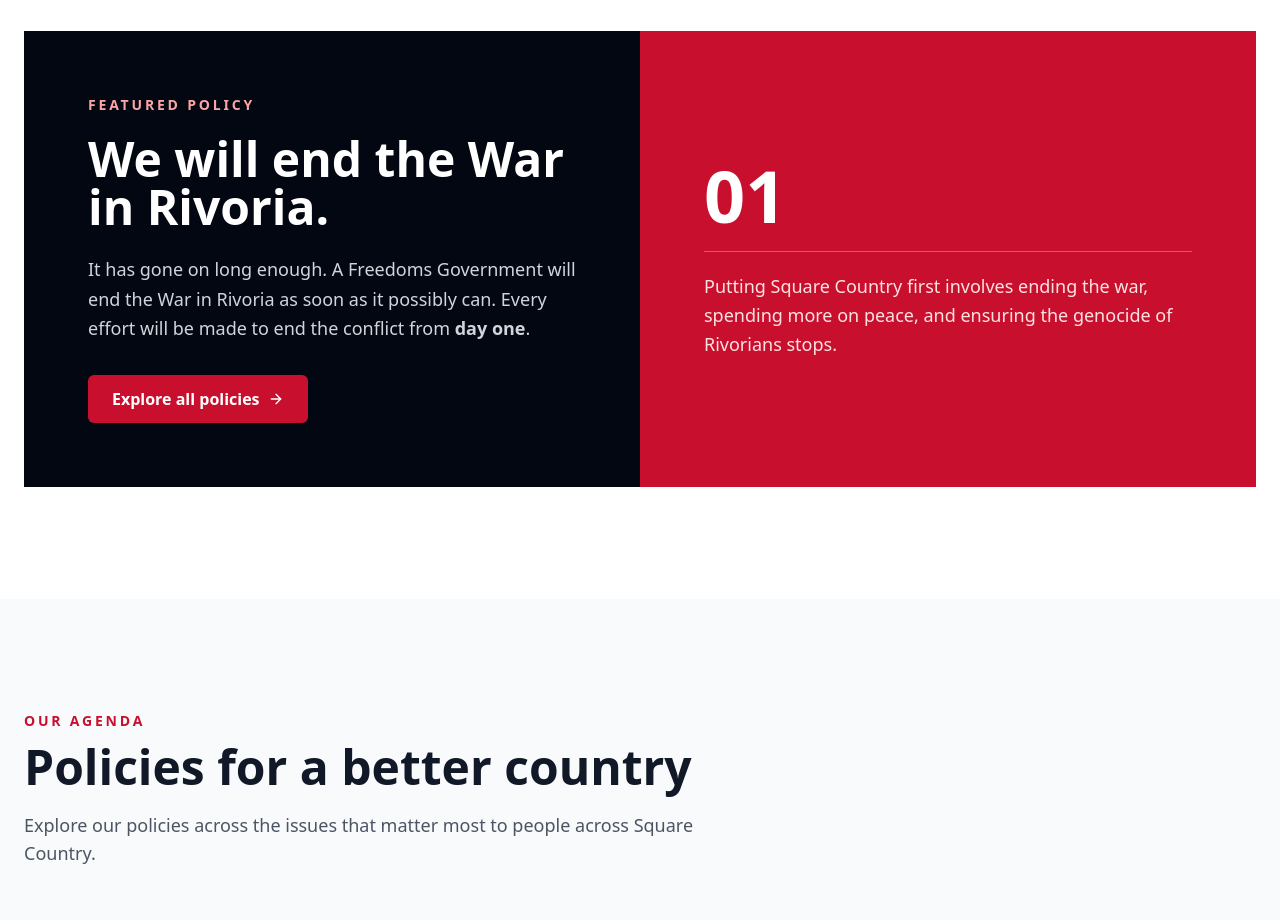
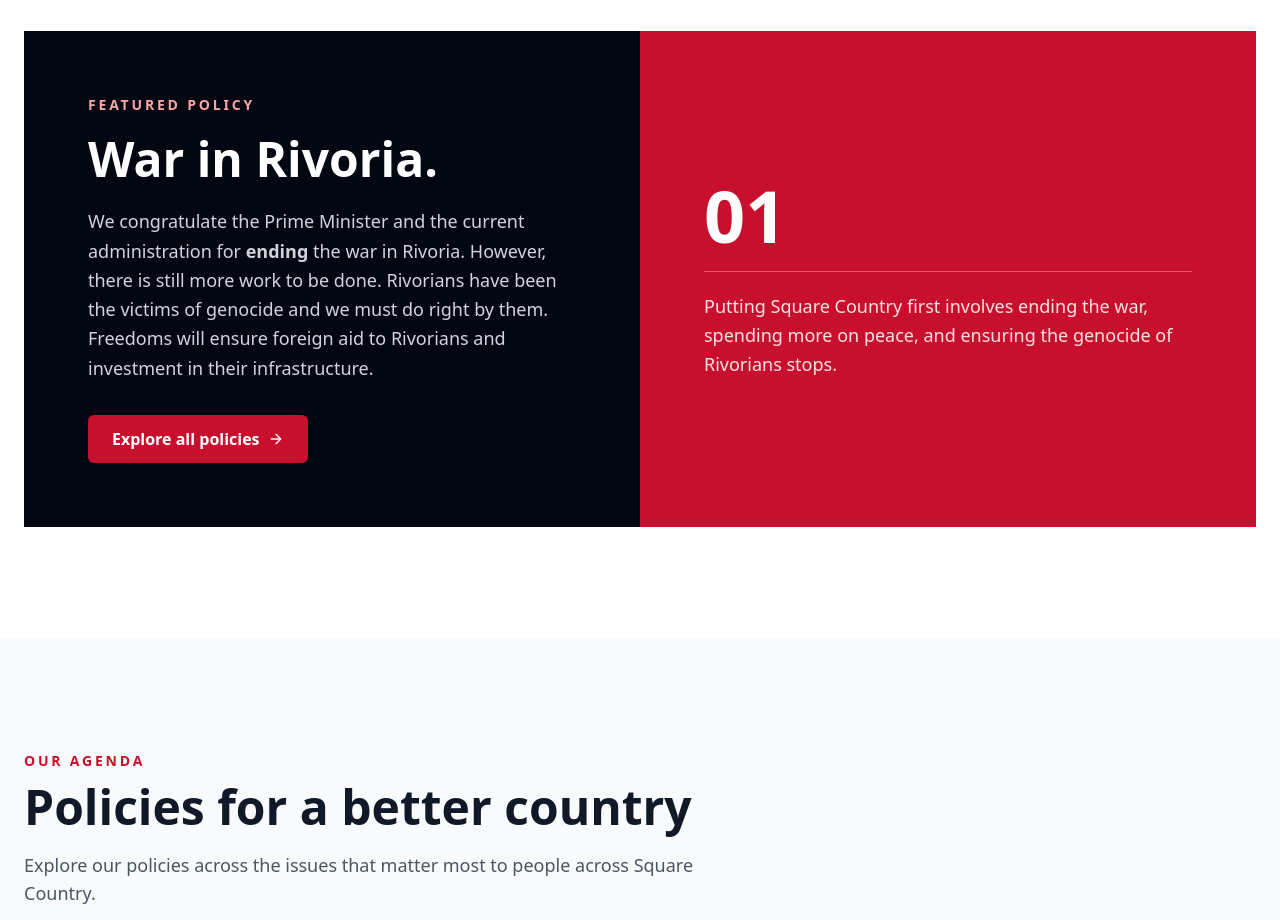
Before and after one commit to tmitmac/freedoms.org.sc, a plain HTML site: page policies.html in a window 1280 px wide. Shown: the part 900-1820 px from the top of the page. Drawn offline with nearby package versions, Linux system fonts and the light colour scheme.

Commit message:
Update policies.html

```diff
--- a/policies.html
+++ b/policies.html
@@ -293,11 +293,12 @@
           </p>
 
           <h2 class="serif text-4xl md:text-5xl font-bold leading-tight">
-            We will end the War in Rivoria.
+            War in Rivoria.
           </h2>
 
           <p class="mt-6 text-gray-300 text-lg leading-relaxed">
-            It has gone on long enough. A Freedoms Government will end the War in Rivoria as soon as it possibly can. Every effort will be made to end the conflict from <strong>day one</strong>.
+            We congratulate the Prime Minister and the current administration for <strong>ending</strong> the war in Rivoria. However, there is still more work to be done.
+            Rivorians have been the victims of genocide and we must do right by them. Freedoms will ensure foreign aid to Rivorians and investment in their infrastructure.
           </p>
 
           <a href="#cats"
```
